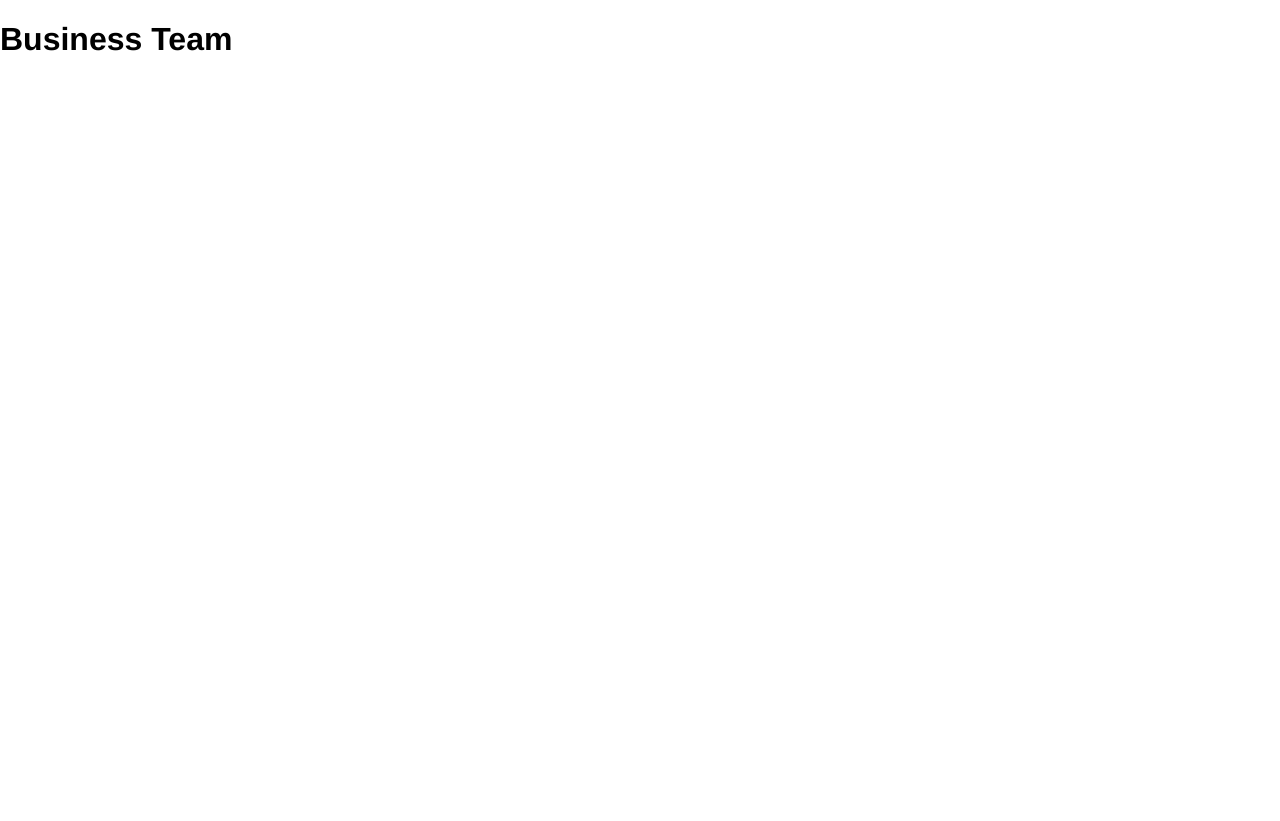
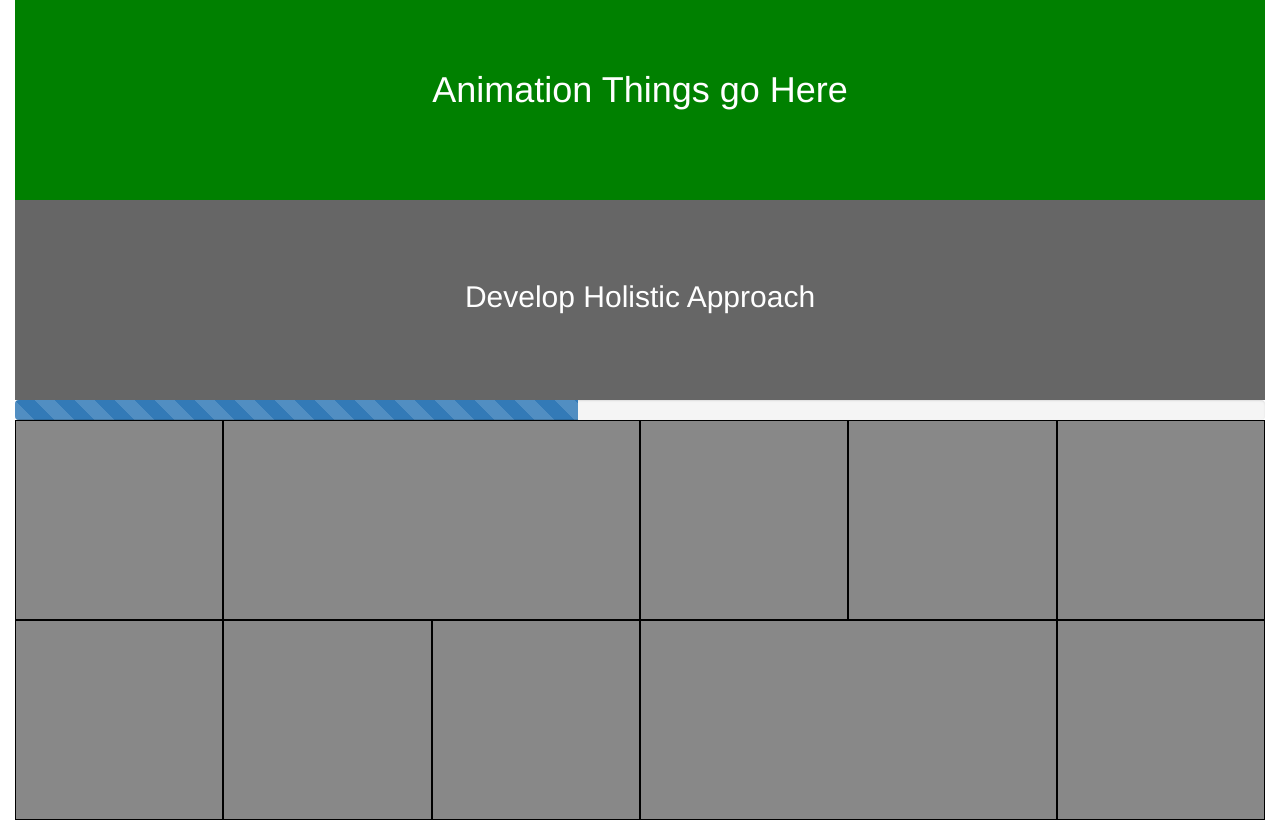
Before and after one commit to marczych/business-team, a website: page public/index.html in a window 1280 px wide. Drawn offline with nearby package versions, Linux system fonts and the light colour scheme; no server answers.

Commit message:
Add basic HTML layout

```diff
--- a/public/index.html
+++ b/public/index.html
@@ -1,12 +1,41 @@
-<!doctype html>
+<!DOCTYPE html>
 <html lang="en">
 <head>
+   <link rel="stylesheet" type="text/css" href="https://maxcdn.bootstrapcdn.com/bootstrap/3.3.2/css/bootstrap.min.css"/>
+   <link rel="stylesheet" type="text/css" href="style.css">
+   <meta name="viewport" content="width=device-width, initial-scale=1">
    <meta charset="UTF-8">
-   <title>Business Team</title>
-   <link rel="stylesheet" href="style.css">
 </head>
 <body>
-   <h1>Business Team</h1>
+   <div id="main" class="container-fluid">
+      <div id="animation_area">
+         <h1>Animation Things go Here</h1>
+      </div>
+      <div id="instruction_area">
+         <h2>Develop Holistic Approach</h2>
+      </div>
+      <!-- Bootstrap Progress Bar -->
+      <div class="progress">
+        <div class="progress-bar progress-bar-striped active" role="progressbar" aria-valuenow="45" aria-valuemin="0" aria-valuemax="100" style="width: 45%">
+          <span class="sr-only">45% Complete</span>
+        </div>
+      </div>
+      <div class="container-fluid" id="button_layout">
+         <!-- Buttons can be assigned as columns in each row -->
+         <div class="row">
+            <div class="col-md-2"></div>
+            <div class="col-md-4"></div>
+            <div class="col-md-2"></div>
+            <div class="col-md-2"></div>
+            <div class="col-md-2"></div>
+            <div class="col-md-2"></div>
+            <div class="col-md-2"></div>
+            <div class="col-md-2"></div>
+            <div class="col-md-4"></div>
+            <div class="col-md-2"></div>
+         </div>
+      </div>
+   </div>
 
    <script src="https://code.jquery.com/jquery-1.10.2.min.js"></script>
    <script src="/socket.io/socket.io.js"></script>
--- a/public/style.css
+++ b/public/style.css
@@ -30,3 +30,50 @@ ul {
    list-style: none;
    word-wrap: break-word;
 }
+
+#animation_area {
+   height:200px;
+   width: 100%;
+   padding-top: 70px;
+   background-color: green;
+   color: white;
+   text-align: center;
+}
+
+#animation_area > h1 {
+   margin-top: 0px;
+}
+
+#instruction_area {
+   height: 200px;
+   width: 100%;
+   padding-top: 60px;
+   background-color: #666;
+   color: white;
+   text-align: center;
+}
+
+#instruction_area > h1 {
+   margin-top: 0px;
+}
+
+.progress {
+   width: 100%;
+   margin-bottom: 0px;
+}
+
+#button_layout {
+   height:400px;
+   width:100%;
+   background-color: #888;
+}
+
+.col-md-2 {
+   border: 1px solid black;
+   height:200px;
+}
+
+.col-md-4 {
+   border: 1px solid black;
+   height:200px;
+}
```
